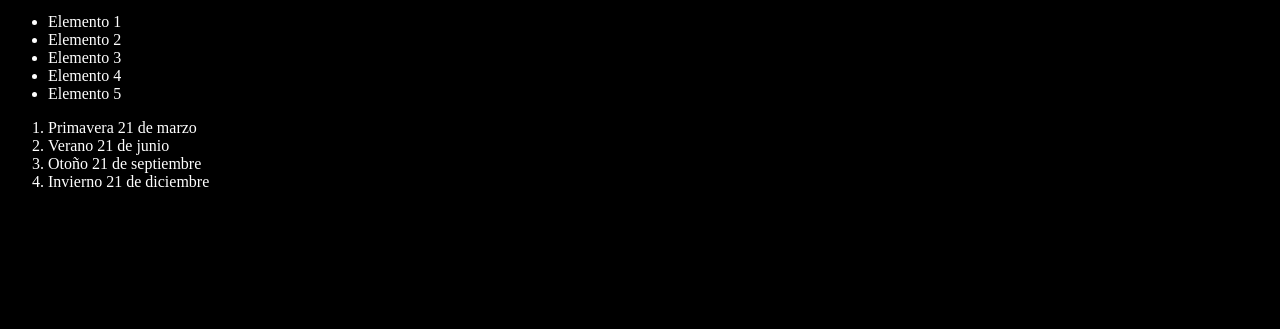
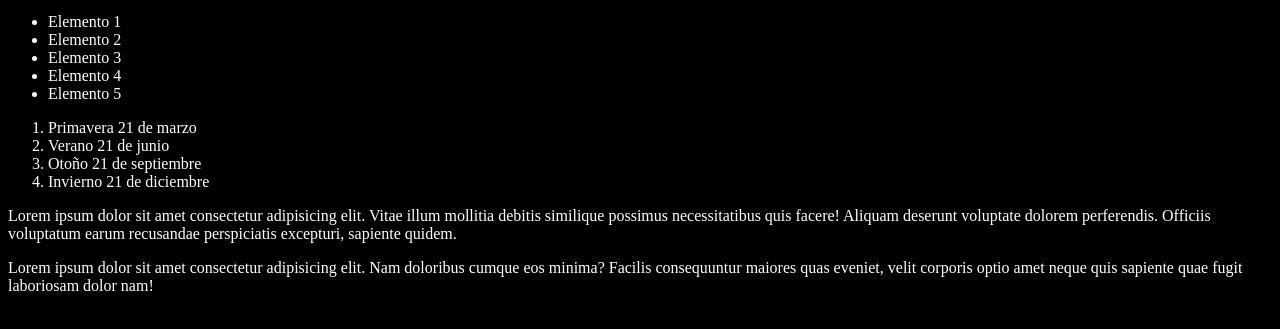
Before and after one commit to ArturoSM10/aprendiendo-git, a plain HTML site: page index.html in a window 1280 px wide. Shown: the part 101-430 px from the top of the page. Drawn offline with Linux system fonts and the light colour scheme.

Commit message:
Agregando dos parrafos

```diff
--- a/index.html
+++ b/index.html
@@ -22,6 +22,11 @@
         <li>Otoño 21 de septiembre</li>
         <li>Invierno 21 de diciembre</li>
     </ol>
+
+    <p>Lorem ipsum dolor sit amet consectetur adipisicing elit. Vitae illum mollitia debitis similique possimus necessitatibus quis facere! Aliquam deserunt voluptate dolorem perferendis. Officiis voluptatum earum recusandae perspiciatis excepturi, sapiente quidem.</p>
+
+    <p>Lorem ipsum dolor sit amet consectetur adipisicing elit. Nam doloribus cumque eos minima? Facilis consequuntur maiores quas eveniet, velit corporis optio amet neque quis sapiente quae fugit laboriosam dolor nam!</p>
+
     <script src="index.js"></script>
 </body>
 </html>
```
